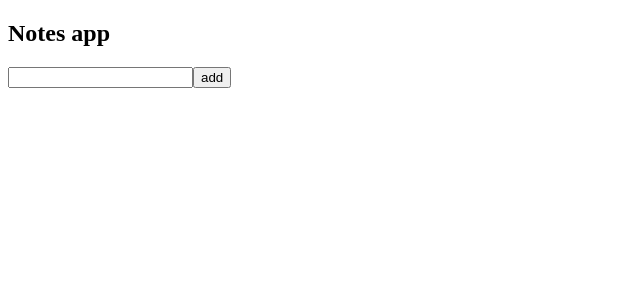
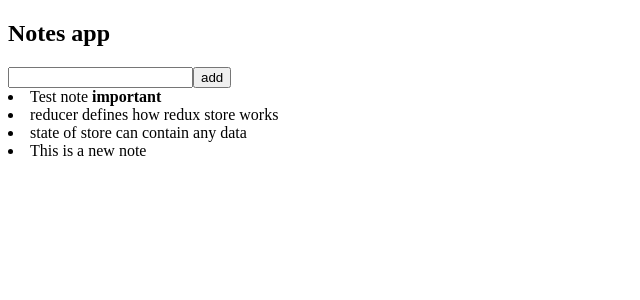
Before and after one commit to kamrantahir2/MOOC-NoteApp-6d-Redux, a React (Vite) app: page / in a window 1280 px wide. Shown: the top 300 px of the page, without its empty margins (0-640 px from the left). Built offline with nearby package versions, Linux system fonts and the light colour scheme; data requests are answered from the project's data file.

Commit message:
Implement reactQuery in App.jsx to fetch initial notes from db

```diff
--- a/src/App.jsx
+++ b/src/App.jsx
@@ -1,32 +1,47 @@
+import { useQuery } from "@tanstack/react-query";
+import axios from "axios";
+
 const App = () => {
   const addNote = async (event) => {
-    event.preventDefault()
-    const content = event.target.note.value
-    event.target.note.value = ''
-    console.log(content)
+    event.preventDefault();
+    const content = event.target.note.value;
+    event.target.note.value = "";
+    console.log(content);
+  };
+
+  const toggleImportance = (note) => {
+    console.log("toggle importance of", note.id);
+  };
+
+  const result = useQuery({
+    queryKey: ["notes"],
+    queryFn: () =>
+      axios.get("http://localhost:3001/notes").then((res) => res.data),
+  });
+
+  console.log(JSON.parse(JSON.stringify(result)));
+
+  if (result.isLoading) {
+    return <div>loading data...</div>;
   }
 
-  const toggleImportance = (note) => {
-    console.log('toggle importance of', note.id)
-  }
+  const notes = result.data;
 
-  const notes = []
-
-  return(
+  return (
     <div>
       <h2>Notes app</h2>
       <form onSubmit={addNote}>
         <input name="note" />
         <button type="submit">add</button>
       </form>
-      {notes.map(note =>
+      {notes.map((note) => (
         <li key={note.id} onClick={() => toggleImportance(note)}>
           {note.content}
-          <strong> {note.important ? 'important' : ''}</strong>
+          <strong> {note.important ? "important" : ""}</strong>
         </li>
-      )}
+      ))}
     </div>
-  )
-}
+  );
+};
 
-export default App
+export default App;
```
